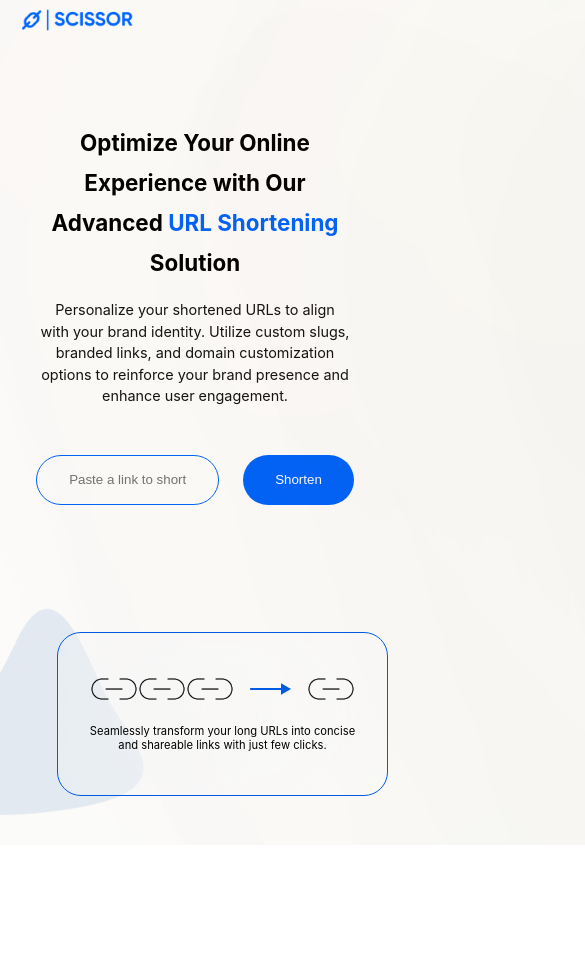
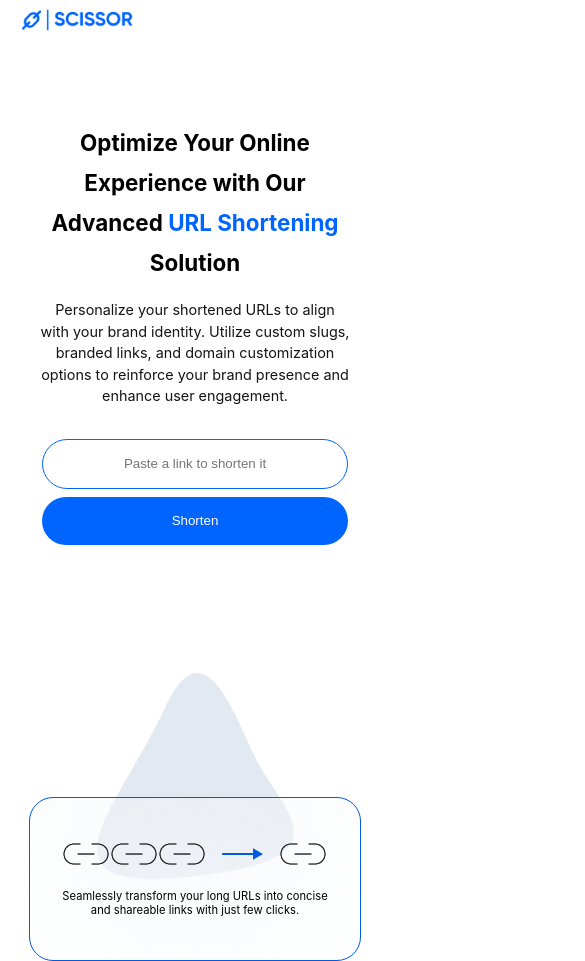
Before and after one commit to Blackie01/Scissors, a React (Create React App) app: page / in a window 390 px wide. Shown: the top 961 px of the page, 585 px wide, since content can reach past the window. Before the commit the page ends 845 px from the top, so only its background shows below. Built offline with nearby package versions, Linux system fonts and the light colour scheme.

Commit message:
responsiveness done

```diff
--- a/src/App.css
+++ /dev/null
@@ -1,38 +0,0 @@
-.App {
-  text-align: center;
-}
-
-.App-logo {
-  height: 40vmin;
-  pointer-events: none;
-}
-
-@media (prefers-reduced-motion: no-preference) {
-  .App-logo {
-    animation: App-logo-spin infinite 20s linear;
-  }
-}
-
-.App-header {
-  background-color: #282c34;
-  min-height: 100vh;
-  display: flex;
-  flex-direction: column;
-  align-items: center;
-  justify-content: center;
-  font-size: calc(10px + 2vmin);
-  color: white;
-}
-
-.App-link {
-  color: #61dafb;
-}
-
-@keyframes App-logo-spin {
-  from {
-    transform: rotate(0deg);
-  }
-  to {
-    transform: rotate(360deg);
-  }
-}
--- a/src/components/Home.css
+++ b/src/components/Home.css
@@ -1,3 +1,5 @@
+
+
 .jumbo-area {
   text-align: center;
 }
@@ -64,40 +66,34 @@ backdrop-filter: blur(106px);
   margin: 0 1rem;
 }
 
-
-/* Input Shortener Styles */
-/*
 .type-link-section {
   display: flex;
-          margin-top: 3rem;
-          justify-content: center;
+  margin-top: 3rem;
 }
 
 .type-link-input {
   width: 30%;
-            height: 3rem;
-            border-radius: 25px;
-            border: 1px solid #0065fe;
-            padding: 0 2rem;
+  padding: 0 2rem;
 }
 
 .type-link-button {
   margin-left: 1.5rem;
-            padding: 0 2rem;
-            border-radius: 25px;
-            border: none;
-            background-color: #0065fe;
-            color: #fff;
-            cursor: pointer;
-            transition: scale 0.2s;
 }
 
-.type-link-button:hover {
-  scale: 1.01;
-} */
+.overlays {
+  position: absolute;
 
+}
 
 @media (max-width: 768px) {
+
+  .overall-home {
+    margin-bottom: 5rem;
+  }
+
+  .overlays {
+    display: none;
+  }
 
   .jumbo-area h1 {
     font-size: 1.4rem;
@@ -113,12 +109,29 @@ backdrop-filter: blur(106px);
 
   }
 
-  /* .type-link-section {
-    display: ;
+  .vector-image-section {
+    flex-direction: column;
+    margin: unset;
+    padding-top: 10rem;
+  }
+
+  .type-link-section {
+    flex-direction: column;
+    gap: 0.5rem;
+    width: max-content;
+    margin: 2rem auto;
+  }
+
+  .type-link-input {
+    width: 15rem;
+    text-align: center;
   }
 
   .type-link-button {
+    width: 100%;
+    margin-left: unset;
+  }
 
-  } */
+
 
 }
--- a/src/components/Home.js
+++ b/src/components/Home.js
@@ -11,23 +11,25 @@ function Home() {
   const [inputValue, setInputValue] = useState("");
 
   return (
-    <section>
+    <section className="overhome-home">
       <div
+      className="overlays"
         style={{
           width: 1058,
           height: 404.9,
           left: 191,
           top: 0,
-          position: "absolute",
+          // position: "absolute",
         }}
       >
         <div
+      className="overlays"
           style={{
             width: 199.1,
             height: 215.08,
             left: 0,
             top: 0,
-            position: "absolute",
+            // position: "absolute",
             background: "#D60505",
             boxShadow: "700px 700px 700px ",
             borderRadius: 9999,
@@ -35,12 +37,13 @@ function Home() {
           }}
         />
         <div
+      className="overlays"
           style={{
             width: 199.1,
             height: 215.08,
             left: 270,
             top: 11.9,
-            position: "absolute",
+            // position: "absolute",
             background: "#067808",
             boxShadow: "700px 700px 700px ",
             borderRadius: 9999,
@@ -48,12 +51,13 @@ function Home() {
           }}
         />
         <div
+      className="overlays"
           style={{
             width: 271,
             height: 293,
             left: 787,
             top: 111.9,
-            position: "absolute",
+            // position: "absolute",
             background: "#EAC81F",
             boxShadow: "700px 700px 700px ",
             borderRadius: 9999,
--- a/src/components/InputShortener.js
+++ b/src/components/InputShortener.js
@@ -15,18 +15,19 @@ const InputShortener = ({ setInputValue }) => {
       <div
       className="type-link-section"
         style={{
-          display: "flex",
-          marginTop: "3rem",
+
+          // marginTop: "3rem",
           justifyContent: "center",
         }}
       >
         <input
+        className="type-link-input"
           style={{
-            width: "30%",
+            // width: "30%",
             height: "3rem",
             borderRadius: "25px",
             border: "1px solid #0065fe",
-            padding: "0 2rem",
+            // padding: "0 2rem",
           }}
           type="text"
           placeholder="Paste a link to shorten it"
@@ -36,13 +37,14 @@ const InputShortener = ({ setInputValue }) => {
         <button
         className="type-link-button"
           style={{
-            marginLeft: "1.5rem",
+            // marginLeft: "1.5rem",
             padding: "0 2rem",
             borderRadius: "25px",
             border: "none",
             backgroundColor: "#0065fe",
             color: "#fff",
             cursor: "pointer",
+            height: '3rem',
             hover: { scale: "1.2" },
           }}
           type="button"
```
